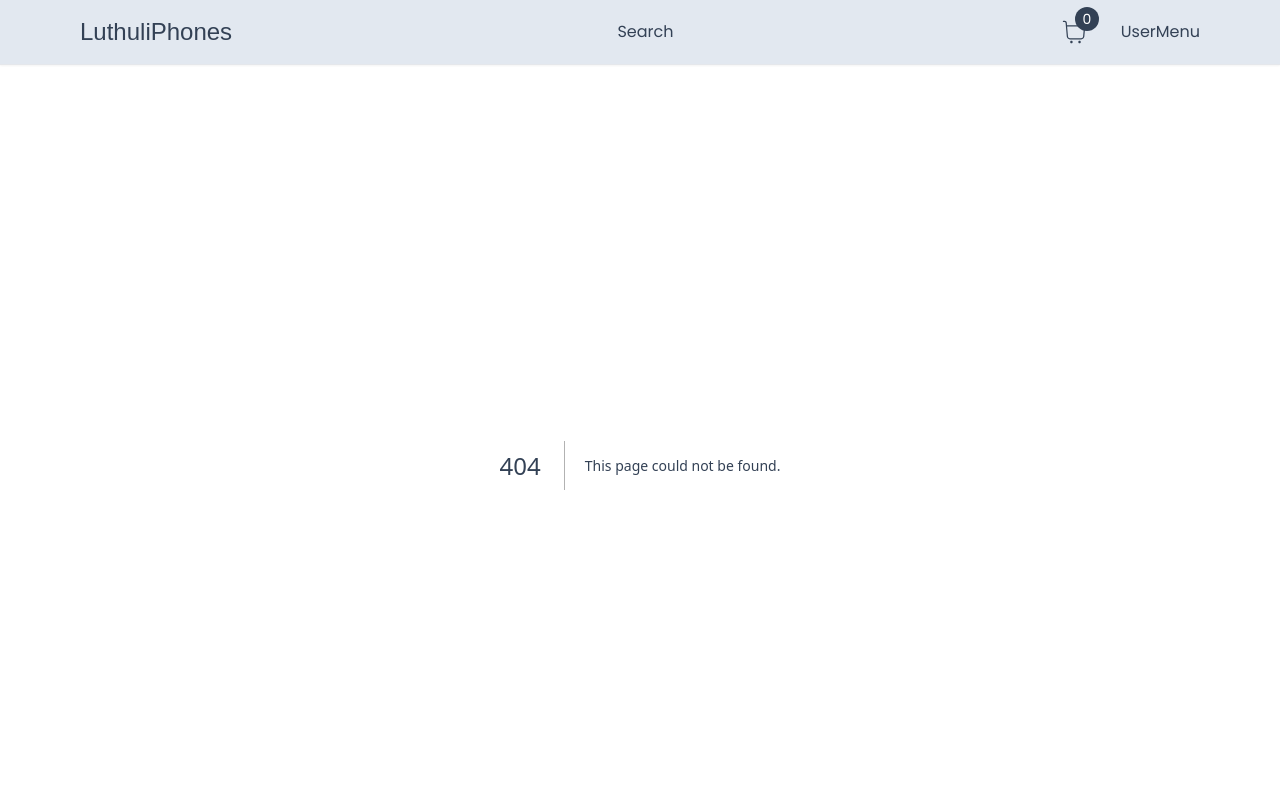
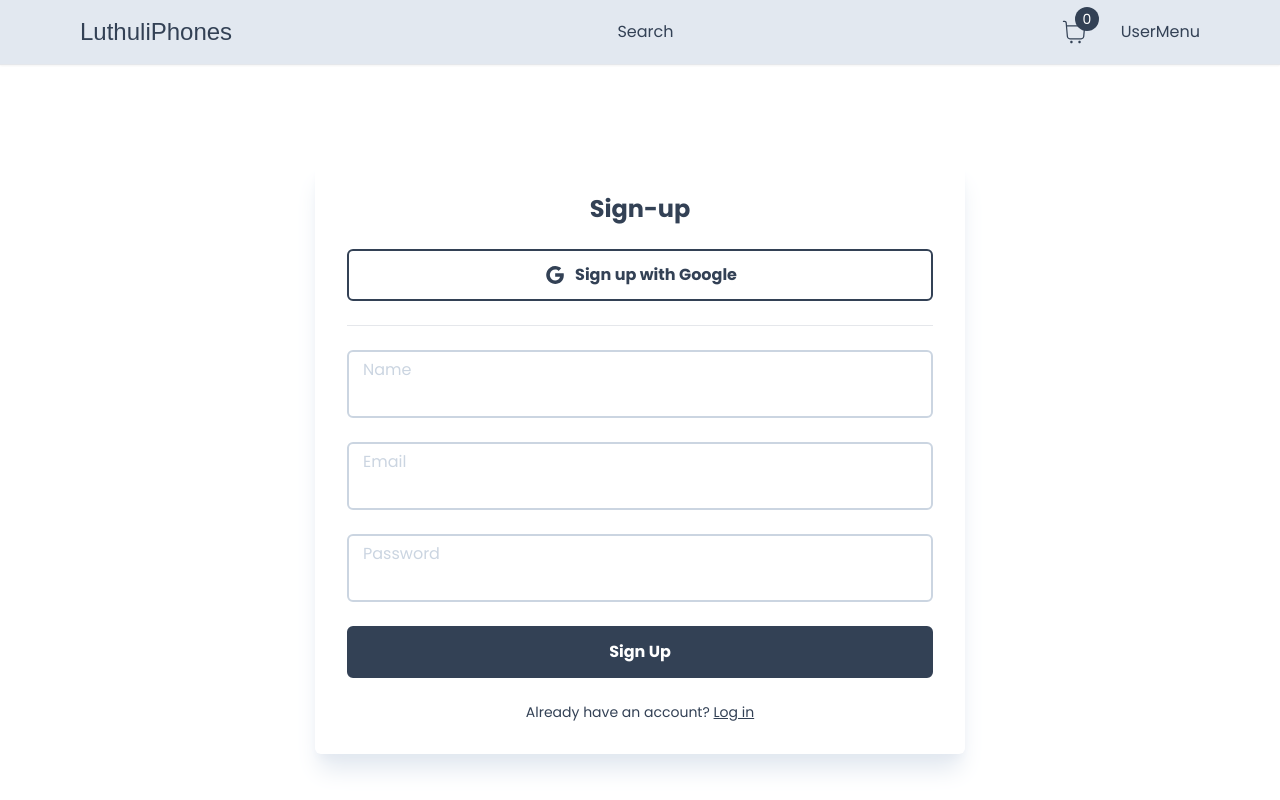
Before and after one commit to JosephMugo8711/Luthuli, a Next.js app: page /register in a window 1280 px wide. Before the commit this address had no page. Shown: the top 800 px of the page. Built offline with nearby package versions, Linux system fonts and the light colour scheme; a web font is replaced by a local one.

Commit message:
Feat: Authentication

```diff
--- /dev/null
+++ b/app/components/FormWrap.tsx
@@ -0,0 +1,31 @@
+const FormWrap = ({children} : {children: React.ReactNode}) => {
+    return (
+        <div className="
+        min-h-fit
+        h-full
+        flex
+        items-center
+        justify-center
+        pb-12
+        pt-24
+        ">
+            <div
+            className="
+            max-w-[650px]
+            w-full
+            flex
+            flex-col
+            gap-6
+            items-center
+            shadow-xl
+            shadow-slate-200
+            rounded-md
+            md:p-8
+            ">
+                {children}
+            </div>
+        </div>
+     );
+}
+
+export default FormWrap;
--- /dev/null
+++ b/app/components/inputs/Input.tsx
@@ -0,0 +1,72 @@
+'use client';
+
+import { FieldValues, UseFormRegister, FieldErrors} from "react-hook-form";
+
+interface InputProps {
+    id: string;
+    label: string;
+    type?: string;
+    disabled?: boolean;
+    required?: boolean;
+    register: UseFormRegister<FieldValues>;
+    errors: FieldErrors;
+}
+
+const Input: React.FC<InputProps> = ({
+    id,
+    label,
+    type,
+    disabled,
+    required,
+    register,
+    errors,
+}) => {
+    return (
+        <div className="w-full relative">
+            <input
+            autoComplete="off"
+            id={id}
+            disabled={disabled}
+            {...register(id, {required})}
+            className={`
+            peer
+            w-full
+            p-4
+            pt-6
+            outline-none
+            bg-white
+            font-light
+            border-2
+            rounded-md
+            transition
+            disabled:opacity-70
+            disabled:cursor-not-allowed
+            ${errors[id] ? 'border-rose-400' : 'border-slate-300'}
+            ${errors[id] ? 'focus:border-rose-400' : 'focus:border-slate-300'}
+            `}/>
+            <label htmlFor={id}
+            className={`absolute
+            cursor-text
+            text-md
+            duration-150
+            transform
+            -translate-y-3
+            top-5
+            z-10
+            origin-[0]
+            left-4
+            peer-placeholder-shown:scale-100
+            peer-placeholder-shown:translate-y-0
+            peer-focus:scale-75
+            peer-focus:-translate-y-4
+            ${errors[id] ? 'text-rose-400' : 'text-slate-300'}
+            `}
+            >
+             {label}
+            </label>
+
+        </div>
+     );
+}
+
+export default Input;
--- /dev/null
+++ b/app/login/Login.tsx
@@ -0,0 +1,68 @@
+"use client"
+
+import Heading from "../components/Heading";
+import { useState } from "react";
+import Input from "../components/inputs/Input";
+import {FieldValues, SubmitHandler, useForm} from 'react-hook-form';
+import Button from "../components/Button";
+import Link from "next/link";
+import { AiOutlineGoogle } from "react-icons/ai";
+
+const LoginForm = () => {
+    // loading state
+    const [isLoading, setIsLoading] = useState(false);
+    // Call use form hook
+    const {register, handleSubmit, formState: {errors}} = useForm<FieldValues>({
+        defaultValues:{
+            email: "",
+            password: ""
+        }
+    })
+
+    const onSubmit:SubmitHandler<FieldValues> = (data) =>
+    {
+        setIsLoading(true)
+        console.log(data)
+    }
+
+
+    return (
+        <>
+            <Heading title="Sign-in" />
+            <Button
+                outline
+                label="Continue with Google"
+                icon={AiOutlineGoogle}
+                onClick={() => {}}
+            />
+            <hr className="bg-slate-300 w-full h-px"/>
+             <Input
+                id="email"
+                label="Email"
+                disabled={isLoading}
+                register={register}
+                errors={errors}
+                required
+            />
+             <Input
+                id="password"
+                label="Password"
+                disabled={isLoading}
+                register={register}
+                errors={errors}
+                required
+                type="password"
+            />
+            <Button label= {isLoading ? "Loading" : 'Login'} onClick={handleSubmit(onSubmit)}></Button>
+            <p className="text-sm">
+                Don't have an account?{" "}
+                <Link className="underline"  href="/register">
+                    Sign up
+                </Link>
+            </p>
+
+        </>
+     );
+}
+
+export default LoginForm;
--- /dev/null
+++ b/app/login/page.tsx
@@ -0,0 +1,15 @@
+import FormWrap from "../components/FormWrap";
+import Container from "../components/container";
+import LoginForm from "./Login";;
+
+const Register = () => {
+    return (
+        <Container>
+            <FormWrap>
+                <LoginForm/>
+            </FormWrap>
+        </Container>
+     );
+}
+
+export default Register;
--- /dev/null
+++ b/app/register/Register.tsx
@@ -0,0 +1,76 @@
+"use client"
+
+import Heading from "../components/Heading";
+import { useState } from "react";
+import Input from "../components/inputs/Input";
+import {FieldValues, SubmitHandler, useForm} from 'react-hook-form';
+import Button from "../components/Button";
+import Link from "next/link";
+import { AiOutlineGoogle } from "react-icons/ai";
+
+const RegisterForm = () => {
+    const [isLoading, setIsLoading] = useState(false);
+    // Call use form hook
+    const {register, handleSubmit, formState: {errors}} = useForm<FieldValues>({
+        defaultValues:{
+            name: "",
+            email: "",
+            password: ""
+        }
+    })
+
+    const onSubmit:SubmitHandler<FieldValues> = (data) =>
+    {
+        setIsLoading(true)
+        console.log(data)
+    }
+
+
+    return (
+        <>
+            <Heading title="Sign-up" />
+            <Button
+                outline
+                label="Sign up with Google"
+                icon={AiOutlineGoogle}
+                onClick={() => {}}
+            />
+            <hr className="bg-slate-300 w-full h-px"/>
+            <Input
+                id="name"
+                label="Name"
+                disabled={isLoading}
+                register={register}
+                errors={errors}
+                required
+            />
+             <Input
+                id="email"
+                label="Email"
+                disabled={isLoading}
+                register={register}
+                errors={errors}
+                required
+            />
+             <Input
+                id="password"
+                label="Password"
+                disabled={isLoading}
+                register={register}
+                errors={errors}
+                required
+                type="password"
+            />
+            <Button label= {isLoading ? "Loading" : 'Sign Up'} onClick={handleSubmit(onSubmit)}></Button>
+            <p className="text-sm">
+                Already have an account?{" "}
+                <Link className="underline"  href="/login">
+                    Log in
+                </Link>
+            </p>
+
+        </>
+     );
+}
+
+export default RegisterForm;
--- /dev/null
+++ b/app/register/page.tsx
@@ -0,0 +1,15 @@
+import FormWrap from "../components/FormWrap";
+import Container from "../components/container";
+import RegisterForm from "./Register";
+
+const Register = () => {
+    return (
+        <Container>
+            <FormWrap>
+                <RegisterForm/>
+            </FormWrap>
+        </Container>
+     );
+}
+
+export default Register;
--- a/package.json
+++ b/package.json
@@ -16,6 +16,7 @@
     "next": "14.1.0",
     "react": "^18",
     "react-dom": "^18",
+    "react-hook-form": "^7.50.1",
     "react-hot-toast": "^2.4.1",
     "react-icons": "^5.0.1"
   },
```
Also changed, not shown: 1 other file (tests, documents, lock files or other folders).
